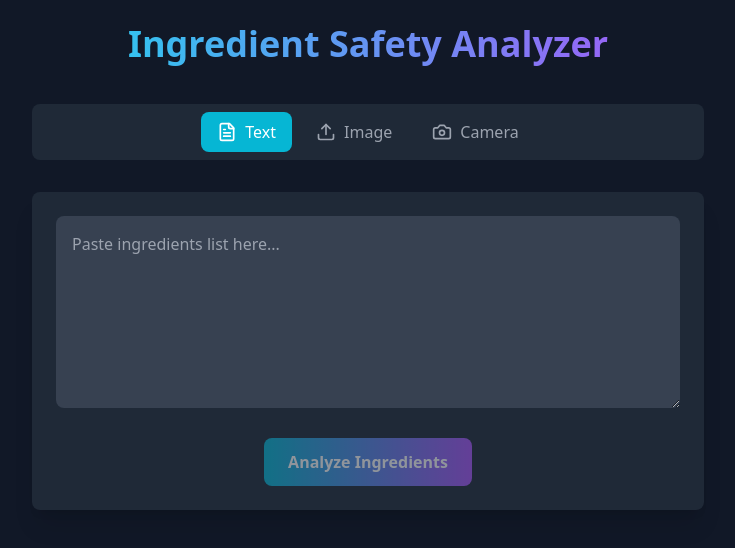
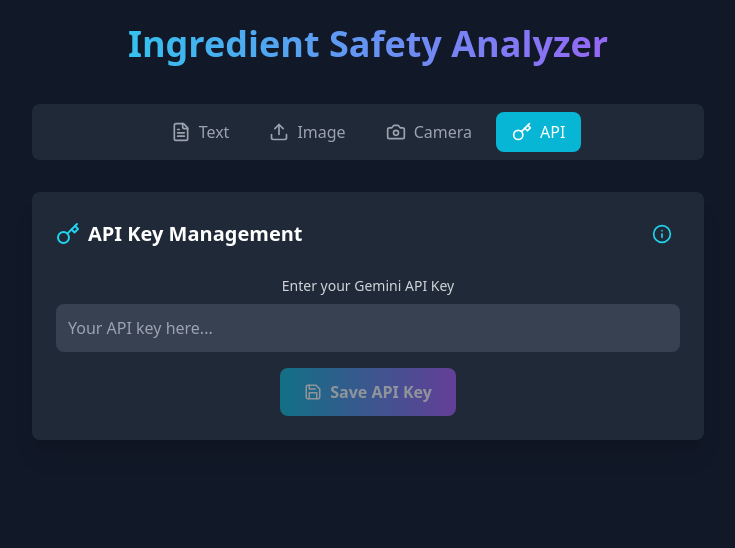
Before and after one commit to KamalMahanna/Ingredient-Safety-Analyzer, a React (Vite) app in the folder frontend/: page / in a window 1280 px wide. Shown: the top 548 px of the page, without its empty margins (272-1007 px from the left). Built offline with nearby package versions, Linux system fonts and the light colour scheme.

Commit message:
added api key support

```diff
--- a/frontend/src/App.tsx
+++ b/frontend/src/App.tsx
@@ -1,11 +1,21 @@
-import React, { useState, useRef } from 'react';
-import { Camera, Upload, FileText, FlipHorizontal, RotateCcw, Loader2, ImagePlus } from 'lucide-react';
+import React, { useState, useRef, useEffect } from 'react';
+import { Camera, Upload, FileText, FlipHorizontal, RotateCcw, Loader2, ImagePlus, Key } from 'lucide-react';
+import ApiKey from './components/ApiKey';
 import ReactMarkdown from 'react-markdown';
 
-type InputMode = 'text' | 'image' | 'camera';
+type InputMode = 'text' | 'image' | 'camera' | 'api';
 
 function App() {
   const [mode, setMode] = useState<InputMode>('text');
+  const [hasApiKey, setHasApiKey] = useState<boolean>(false);
+
+  useEffect(() => {
+    const savedKey = localStorage.getItem('gemini_api_key');
+    setHasApiKey(!!savedKey);
+    if (!savedKey) {
+      setMode('api');
+    }
+  }, []);
   const [text, setText] = useState('');
   const [image, setImage] = useState<string | null>(null);
   const [capturedImage, setCapturedImage] = useState<string | null>(null);
@@ -104,6 +114,12 @@
   const handleAnalyze = async () => {
     setLoading(true);
     try {
+      const apiKey = localStorage.getItem('gemini_api_key');
+      if (!apiKey) {
+        setMode('api');
+        return;
+      }
+
       let data;
       if (mode === 'text') {
         data = { text };
@@ -112,16 +128,28 @@
       } else {
         data = { image };
       }
-      console.log("Base64 image data:", data.image); // Log base64 image data
+
       const response = await fetch('https://ingredient-safety-analyzer.onrender.com/', {
         method: 'POST',
         headers: {
           'Content-Type': 'application/json',
+          'X-API-Key': apiKey
         },
         body: JSON.stringify(data),
       });
 
+      if (response.status === 401) {
+        // API key is invalid
+        localStorage.removeItem('gemini_api_key');
+        setHasApiKey(false);
+        setMode('api');
+        return;
+      }
+
       const result = await response.json();
+      if (result.error) {
+        throw new Error(result.error);
+      }
       setResult(result.message);
     } catch (error) {
       console.error('Analysis failed:', error);
@@ -186,10 +214,26 @@
             <Camera size={20} />
             <span className="hidden sm:inline">Camera</span>
           </button>
+          <button
+            onClick={() => setMode('api')}
+            className={`inline-flex items-center space-x-2 px-4 py-2 rounded-lg transition-all ${
+              mode === 'api' ? 'bg-cyan-500 text-white' : 'text-gray-400 hover:text-white'
+            }`}
+            title="API Settings"
+          >
+            <Key size={20} />
+            <span className="hidden sm:inline">API</span>
+          </button>
         </div>
 
-        <div className="bg-gray-800 p-6 rounded-lg shadow-xl">
-          <div className="space-y-6">
+        {mode === 'api' ? (
+          <ApiKey onClose={() => {
+            setHasApiKey(true);
+            setMode('text');
+          }} />
+        ) : (
+          <div className="bg-gray-800 p-6 rounded-lg shadow-xl">
+            <div className="space-y-6">
             {mode === 'text' && (
               <textarea
                 value={text}
@@ -295,7 +339,7 @@
             <div className="flex justify-center">
               <button
                 onClick={handleAnalyze}
-                disabled={loading ||
+                disabled={!hasApiKey || loading ||
                   (mode === 'text' && !text) ||
                   (mode === 'image' && !image) ||
                   (mode === 'camera' && !capturedImage)
@@ -304,7 +348,9 @@
                   disabled:opacity-50 disabled:cursor-not-allowed hover:from-cyan-600 hover:to-purple-600
                   transition-all"
               >
-                {loading ? (
+                {!hasApiKey ? (
+                <span>API Key Required</span>
+              ) : loading ? (
                   <>
                     <Loader2 className="animate-spin mr-2" size={20} />
                     <span>Analyzing...</span>
@@ -314,8 +360,9 @@
                 )}
               </button>
             </div>
+            </div>
           </div>
-        </div>
+        )}
 
         {result && (
           <div className="bg-gray-800 p-6 rounded-lg shadow-xl">
--- /dev/null
+++ b/frontend/src/components/ApiKey.tsx
@@ -0,0 +1,148 @@
+import React, { useState, useEffect } from 'react';
+import { Key, Save, Trash2, Loader2, Info } from 'lucide-react';
+import Popup from './Popup';
+
+interface ApiKeyProps {
+  onClose?: () => void;
+}
+
+export default function ApiKey({ onClose }: ApiKeyProps) {
+  const [apiKey, setApiKey] = useState<string>('');
+  const [hasKey, setHasKey] = useState<boolean>(false);
+  const [showGuide, setShowGuide] = useState(false);
+
+  useEffect(() => {
+    const savedKey = localStorage.getItem('gemini_api_key');
+    if (savedKey) {
+      setHasKey(true);
+      setApiKey(savedKey);
+    }
+  }, []);
+
+  const [verifying, setVerifying] = useState(false);
+  const [error, setError] = useState<string>('');
+
+  const handleSaveKey = async () => {
+    if (!apiKey.trim()) return;
+
+    setVerifying(true);
+    setError('');
+
+    try {
+      const response = await fetch('https://ingredient-safety-analyzer.onrender.com/verify-key', {
+        method: 'POST',
+        headers: {
+          'Content-Type': 'application/json',
+        },
+        body: JSON.stringify({ api_key: apiKey.trim() }),
+      });
+
+      const data = await response.json();
+
+      if (data.valid) {
+        localStorage.setItem('gemini_api_key', apiKey.trim());
+        setHasKey(true);
+        if (onClose) onClose();
+      } else {
+        setError(data.error || 'Invalid API key');
+      }
+    } catch (error) {
+      setError('Failed to verify API key');
+      console.error('API key verification failed:', error);
+    } finally {
+      setVerifying(false);
+    }
+  };
+
+  const handleDeleteKey = () => {
+    localStorage.removeItem('gemini_api_key');
+    setApiKey('');
+    setHasKey(false);
+  };
+
+  return (
+    <>
+      <div className="bg-gray-800 p-6 rounded-lg shadow-xl">
+        <div className="flex items-center justify-between mb-6">
+          <div className="flex items-center space-x-2">
+            <Key className="text-cyan-400" size={24} />
+            <h2 className="text-xl font-semibold text-white">API Key Management</h2>
+          </div>
+          {!hasKey && (
+            <button
+              onClick={() => setShowGuide(true)}
+              className="p-2 hover:bg-gray-700 rounded-full transition-colors"
+              title="How to get an API key"
+            >
+              <Info size={20} className="text-cyan-400" />
+            </button>
+          )}
+        </div>
+
+        {!hasKey ? (
+          <div className="space-y-4">
+            <div className="text-center">
+              <label htmlFor="apiKey" className="block text-sm font-medium text-gray-300 mb-2">
+                Enter your Gemini API Key
+              </label>
+              <input
+                id="apiKey"
+                type="password"
+                value={apiKey}
+                onChange={(e) => setApiKey(e.target.value)}
+                placeholder="Your API key here..."
+                className="w-full p-3 bg-gray-700 rounded-lg text-white placeholder-gray-400 focus:ring-2 focus:ring-cyan-500 focus:outline-none mb-4"
+              />
+              <div className="flex justify-center">
+                <button
+                  onClick={handleSaveKey}
+                  disabled={!apiKey.trim()}
+                  className="inline-flex items-center justify-center px-6 py-3 bg-gradient-to-r from-cyan-500 to-purple-500 rounded-lg font-semibold
+                    disabled:opacity-50 disabled:cursor-not-allowed hover:from-cyan-600 hover:to-purple-600
+                    transition-all"
+                >
+                  {verifying ? (
+                    <Loader2 size={18} className="animate-spin mr-2" />
+                  ) : (
+                    <Save size={18} className="mr-2" />
+                  )}
+                  Save API Key
+                </button>
+              </div>
+              {error && (
+                <p className="text-red-500 text-sm mt-2">{error}</p>
+              )}
+            </div>
+          </div>
+        ) : (
+          <div className="space-y-4 text-center">
+            <p className="text-gray-300">Your API key is securely stored</p>
+            <div className="flex justify-center">
+              <button
+                onClick={handleDeleteKey}
+                className="inline-flex items-center justify-center px-6 py-3 bg-red-500 hover:bg-red-600 rounded-lg font-semibold
+                  transition-all text-white"
+              >
+                <Trash2 size={18} className="mr-2" />
+                Delete API Key
+              </button>
+            </div>
+          </div>
+        )}
+      </div>
+
+      <Popup isOpen={showGuide} onClose={() => setShowGuide(false)}>
+        <div className="text-white">
+          <h3 className="text-lg font-medium text-cyan-400 mb-4">How to Get Your API Key</h3>
+          <ol className="list-decimal list-inside space-y-3 text-gray-300">
+            <li>Visit <a href="https://aistudio.google.com/" target="_blank" rel="noopener noreferrer" className="text-cyan-400 hover:underline">Google AI Studio</a></li>
+            <li>Sign in with your Google account</li>
+            <li>Click on "Get API key" in the top navigation</li>
+            <li>Create a new API key or use an existing one</li>
+            <li>Copy your API key and paste it into the input field</li>
+          </ol>
+        </div>
+      </Popup>
+    </>
+  );
+}
--- /dev/null
+++ b/frontend/src/components/Popup.tsx
@@ -0,0 +1,26 @@
+import React from 'react';
+import { X } from 'lucide-react';
+
+interface PopupProps {
+  isOpen: boolean;
+  onClose: () => void;
+  children: React.ReactNode;
+}
+
+export default function Popup({ isOpen, onClose, children }: PopupProps) {
+  if (!isOpen) return null;
+
+  return (
+    <div className="fixed inset-0 bg-black bg-opacity-50 flex items-center justify-center z-50">
+      <div className="bg-gray-800 rounded-lg p-6 max-w-md w-full mx-4 relative shadow-xl">
+        <button
+          onClick={onClose}
+          className="absolute top-4 right-4 text-gray-400 hover:text-white transition-colors"
+        >
+          <X size={20} />
+        </button>
+        {children}
+      </div>
+    </div>
+  );
+}
```
